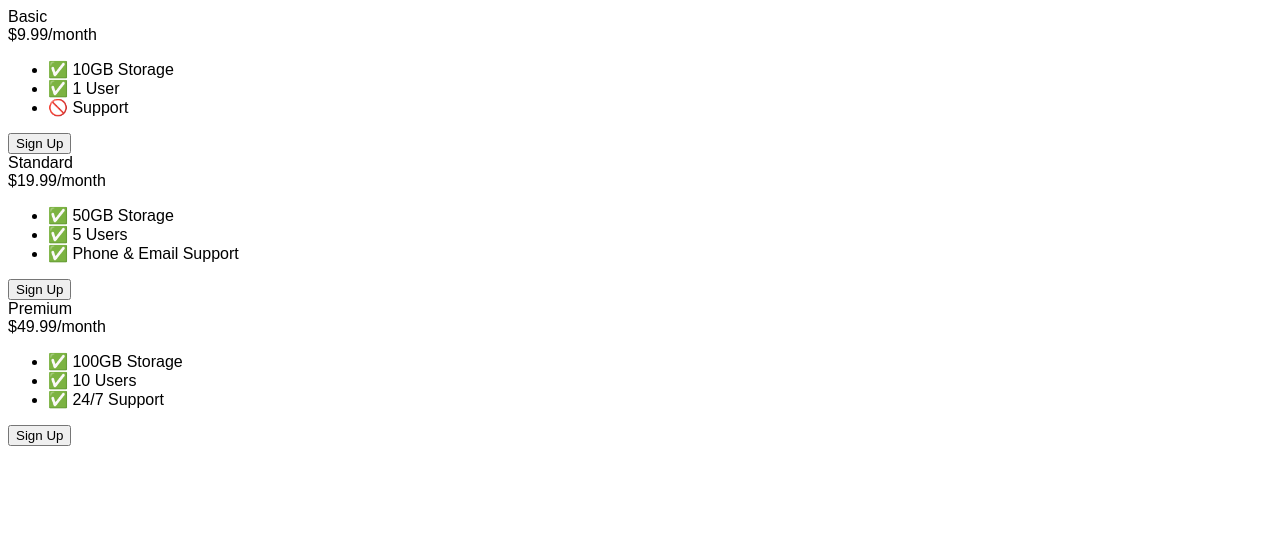
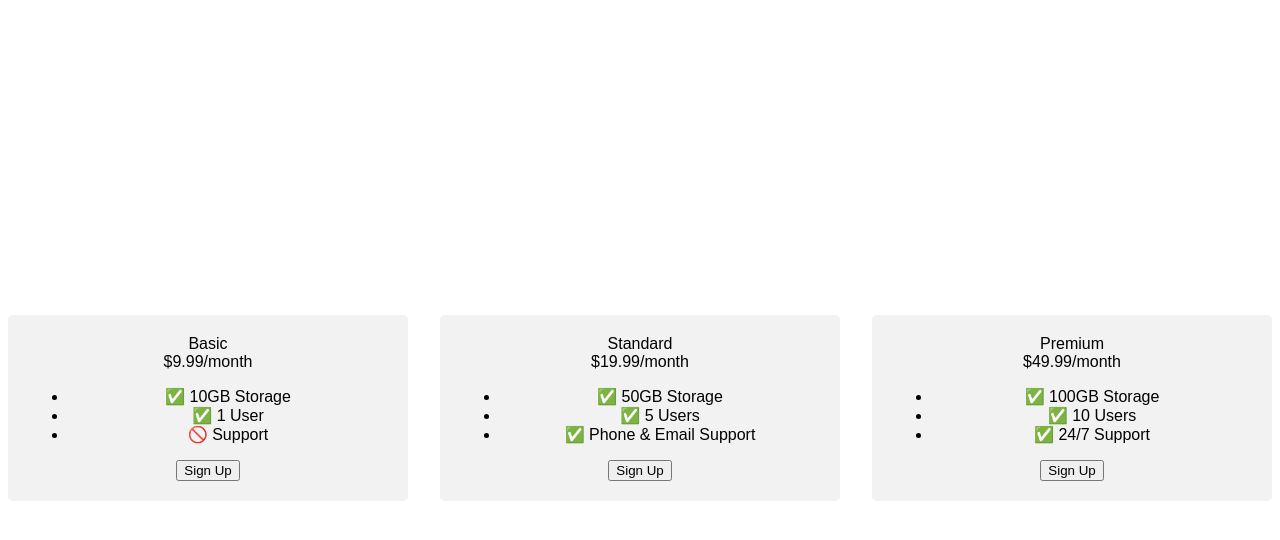
Before and after one commit to Sosa714/pricing-table, a plain HTML site: page index.html in a window 1280 px wide. Drawn offline with Linux system fonts and the light colour scheme; a web font is replaced by a local one.

Commit message:
Set font, formatted pricing plans

```diff
--- a/index.html
+++ b/index.html
@@ -10,6 +10,27 @@
     body {
       font-family: 'Sono', sans-serif;
     }
+
+    .pricing-container {
+      display: flex;
+      justify-content: center;
+      align-items: center;
+      height: 100vh;
+      gap: 2rem;
+    }
+
+    .pricing-plan {
+      flex: 1;
+      max-width: 400px;
+      padding: 20px;
+      background-color: #f2f2f2;
+      border-radius: 5px;
+      text-align: center;
+    }
+
+
+
+
 
     /* Hint: What can you do with a media query and flexbox? */
     @media (max-width: 1250px) {
```
